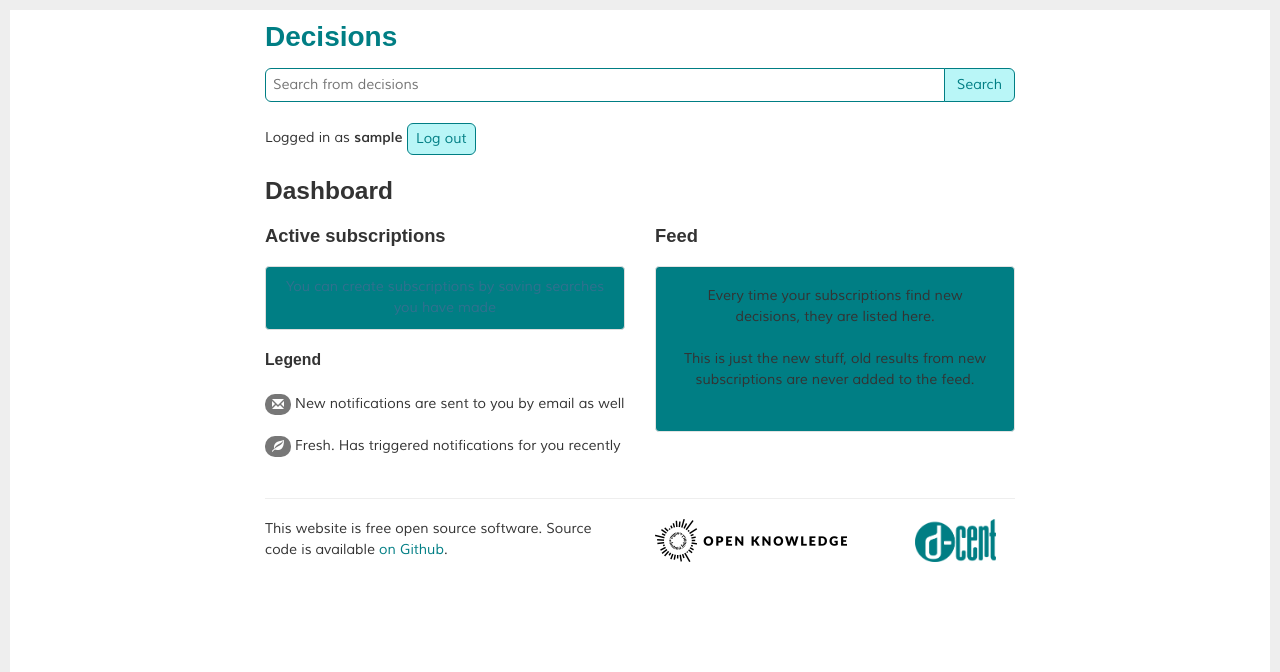
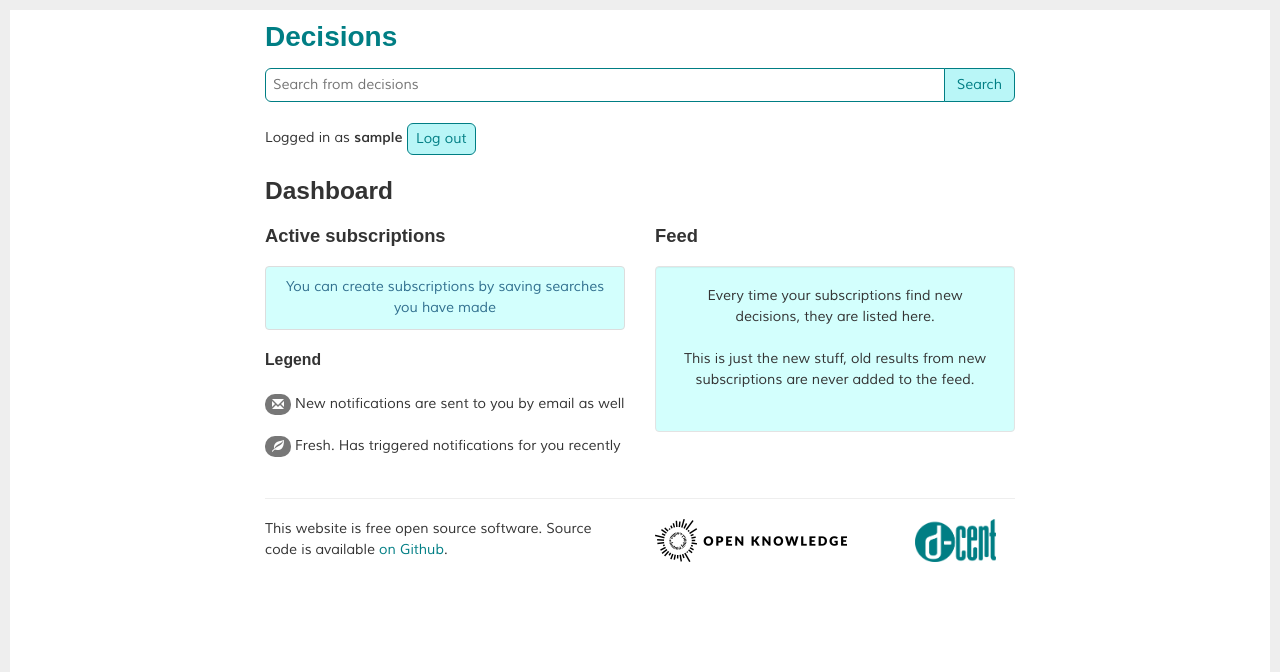
Before and after one commit to okffi/decisions, a Django app: page / in a window 1280 px wide. Shown: the top 672 px of the page. Run offline with Django 3.2, Linux system fonts and the light colour scheme; the visitor is signed in with stand-in values (Sample User, id 1); data that the repository does not hold is empty; parts of the project's set-up code (start-up, migrations or seed data) failed here and were passed over; some libraries are stand-ins or nearby versions.

Commit message:
fixes #20. use lighter colored backgrounds

```diff
--- a/web/decisions/subscriptions/templates/subscriptions/dashboard.html
+++ b/web/decisions/subscriptions/templates/subscriptions/dashboard.html
@@ -33,7 +33,7 @@
 	    <p><small><a href="{% url "edit-subscription" s.pk %}">{% trans "Edit" %}</a></small></p>
 	  </li>
 	  {% empty %}
-	  <li class="list-group-item list-group-item-info text-center bc-base">
+	  <li class="list-group-item list-group-item-info text-center bc-base--lightest">
 	    {% blocktrans %}You can create subscriptions by saving searches you have made{% endblocktrans %}
 	  </li>
 	  {% endfor %}
@@ -83,7 +83,7 @@
 	  {% endfor %}
 	</ol>
 	{% else %}
-	<div class="well text-center bc-base">
+	<div class="well text-center bc-base--lightest">
 	  <p>{% blocktrans %}Every time your subscriptions find new decisions, they are listed here.{% endblocktrans %}</p>
 	  <p>{% blocktrans %}This is just the new stuff, old results from new subscriptions are never added to the feed.{% endblocktrans %}</p>
 	</div>
```
